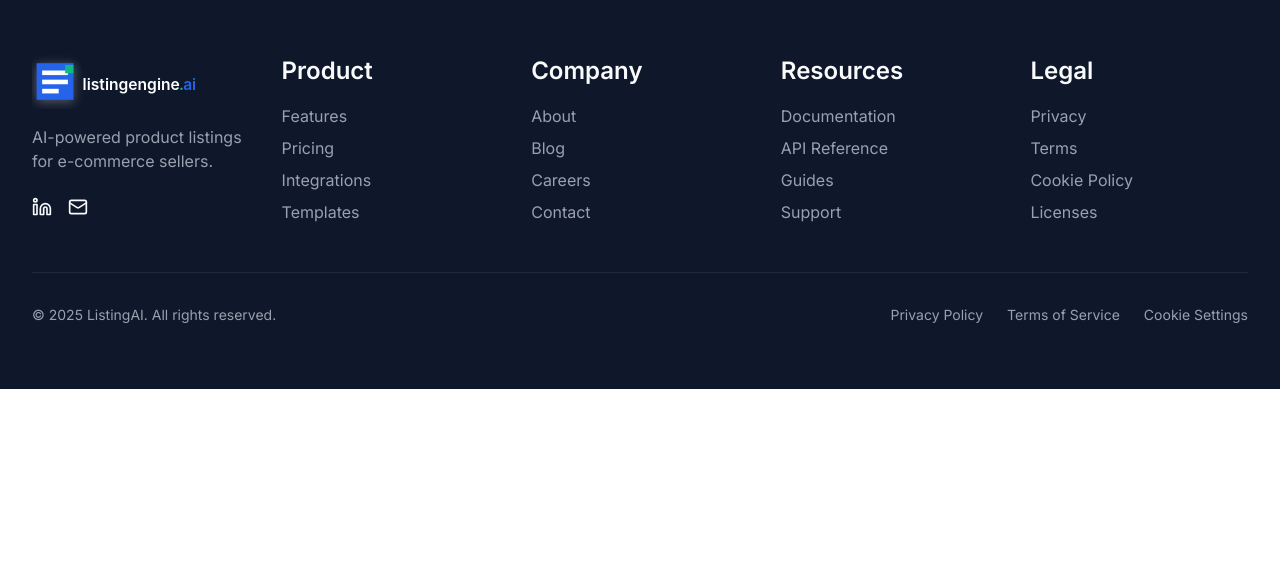
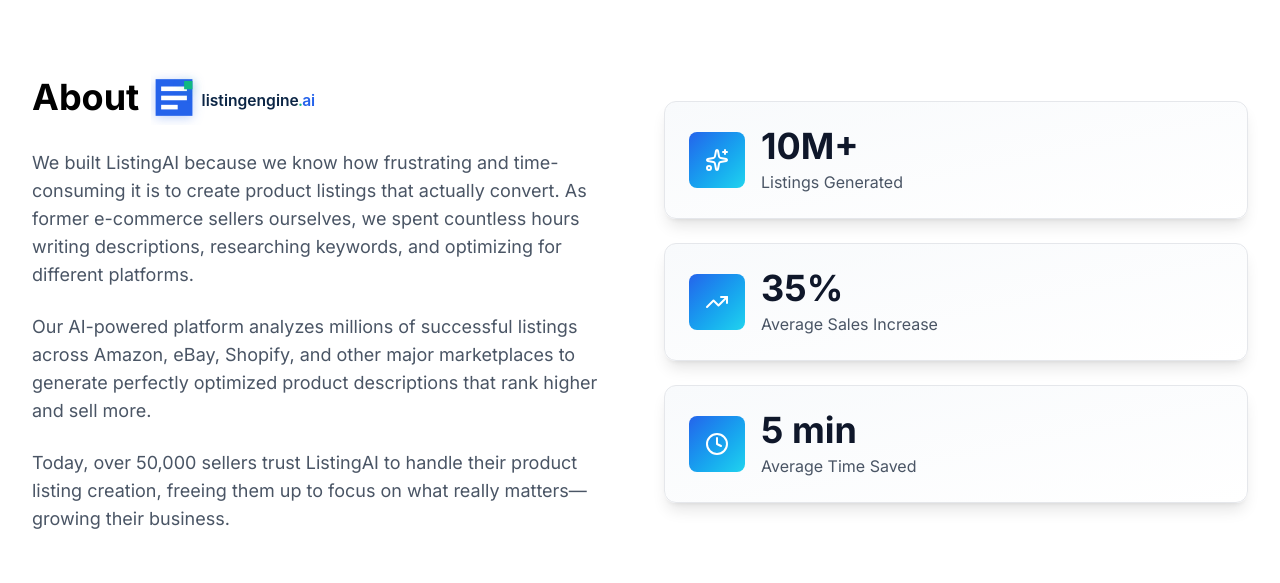
Before and after one commit to evangelista-junior/listing-ai, a Next.js app: page / in a window 1280 px wide. Shown: the part 1147-1730 px from the top of the page. Before the commit the page ends 1536 px from the top, so only its background shows below. Built offline with nearby package versions, Linux system fonts and the light colour scheme.

Commit message:
Update metadata in layout.tsx for improved SEO; add About component with company information and statistics

```diff
--- a/src/app/layout.tsx
+++ b/src/app/layout.tsx
@@ -9,8 +9,35 @@ const inter = Inter({
 });
 
 export const metadata: Metadata = {
-  title: "Create Next App",
-  description: "Generated by create next app",
+  title: "ListingEngine AI | Optimise E-commerce Listings for UK Sellers",
+  description:
+    "Ditch the guesswork. Use ListingEngine AI to generate and optimise high-converting product descriptions for Amazon.co.uk and Shopify. Boost your UK sales today.",
+  keywords: [
+    "AI listing tool UK",
+    "Amazon SEO optimisation",
+    "ecommerce copywriting AI",
+    "product description generator",
+    "listing optimiser",
+    "eBay listing copywriter",
+    "Shopify SEO UK",
+    "AI for sellers",
+    "marketplace listing automation",
+    "increase product visibility",
+  ],
+
+  openGraph: {
+    title: "ListingEngine AI: The Future of E-commerce Listing Optimisation",
+    description:
+      "Transform struggling products into best-sellers. ListingEngine AI uses advanced models to craft powerful, high-ranking product copy for UK marketplaces.",
+    url: "https://www.listingengine.ai",
+    type: "website",
+  },
+  twitter: {
+    card: "summary_large_image",
+    title: "ListingEngine AI: The Future of E-commerce Listing Optimisation",
+    description:
+      "Transform struggling products into best-sellers. ListingEngine AI crafts powerful, high-ranking product copy for UK marketplaces.",
+  },
 };
 
 export default function RootLayout({
--- /dev/null
+++ b/src/components/sections/About/index.tsx
@@ -0,0 +1,84 @@
+import Image from "next/image";
+import transparentLogo from "@/public/transparent_logo.svg";
+import { Sparkles, TrendingUp, Clock } from "lucide-react";
+
+export function About() {
+  const stats = [
+    {
+      icon: <Sparkles className="w-6 h-6" aria-hidden="true" />,
+      value: "10M+",
+      label: "Listings Generated",
+    },
+    {
+      icon: <TrendingUp className="w-6 h-6" aria-hidden="true" />,
+      value: "35%",
+      label: "Average Sales Increase",
+    },
+    {
+      icon: <Clock className="w-6 h-6" aria-hidden="true" />,
+      value: "5 min",
+      label: "Average Time Saved",
+    },
+  ];
+
+  return (
+    <section className="py-20 px-4 sm:px-6 lg:px-8 bg-white" id="about">
+      <div className="max-w-7xl mx-auto">
+        <div className="grid md:grid-cols-2 gap-12 items-center">
+          <div className="animate-fade-in">
+            <h2 className="mb-6 flex items-center gap-3">
+              About
+              <Image
+                src={transparentLogo}
+                alt="Company logo."
+                className="max-w-[230px]"
+              />
+            </h2>
+            <p className="text-lg text-gray-600 mb-6">
+              We built ListingAI because we know how frustrating and
+              time-consuming it is to create product listings that actually
+              convert. As former e-commerce sellers ourselves, we spent
+              countless hours writing descriptions, researching keywords, and
+              optimizing for different platforms.
+            </p>
+            <p className="text-lg text-gray-600 mb-6">
+              Our AI-powered platform analyzes millions of successful listings
+              across Amazon, eBay, Shopify, and other major marketplaces to
+              generate perfectly optimized product descriptions that rank higher
+              and sell more.
+            </p>
+            <p className="text-lg text-gray-600">
+              Today, over 50,000 sellers trust ListingAI to handle their product
+              listing creation, freeing them up to focus on what really
+              matters—growing their business.
+            </p>
+          </div>
+
+          {/* Right Column - Stats */}
+          <div className="space-y-6 animate-fade-in stagger-1">
+            {stats.map((stat, index) => (
+              <div
+                key={stat.label}
+                className={`bg-linear-to-br from-[#F8FAFC] to-white p-6 rounded-xl shadow-lg border border-gray-200 hover:shadow-xl transition-shadow duration-300 animate-fade-in stagger-${
+                  index + 2
+                }`}
+              >
+                <div className="flex items-center gap-4">
+                  <div className="w-14 h-14 bg-linear-to-br from-[#2563EB] to-[#22D3EE] rounded-lg flex items-center justify-center text-white fshrink-0">
+                    {stat.icon}
+                  </div>
+                  <div>
+                    <div className="text-4xl font-bold text-[#0F172A] mb-1">
+                      {stat.value}
+                    </div>
+                    <div className="text-gray-600">{stat.label}</div>
+                  </div>
+                </div>
+              </div>
+            ))}
+          </div>
+        </div>
+      </div>
+    </section>
+  );
+}
```
